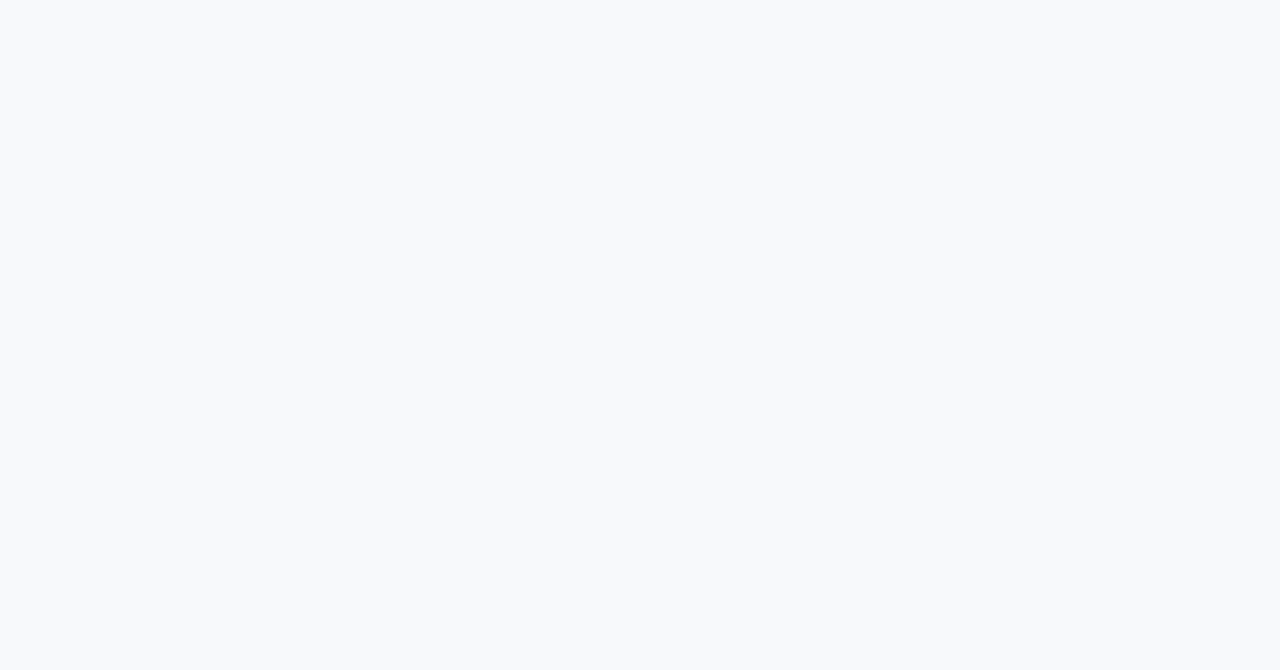
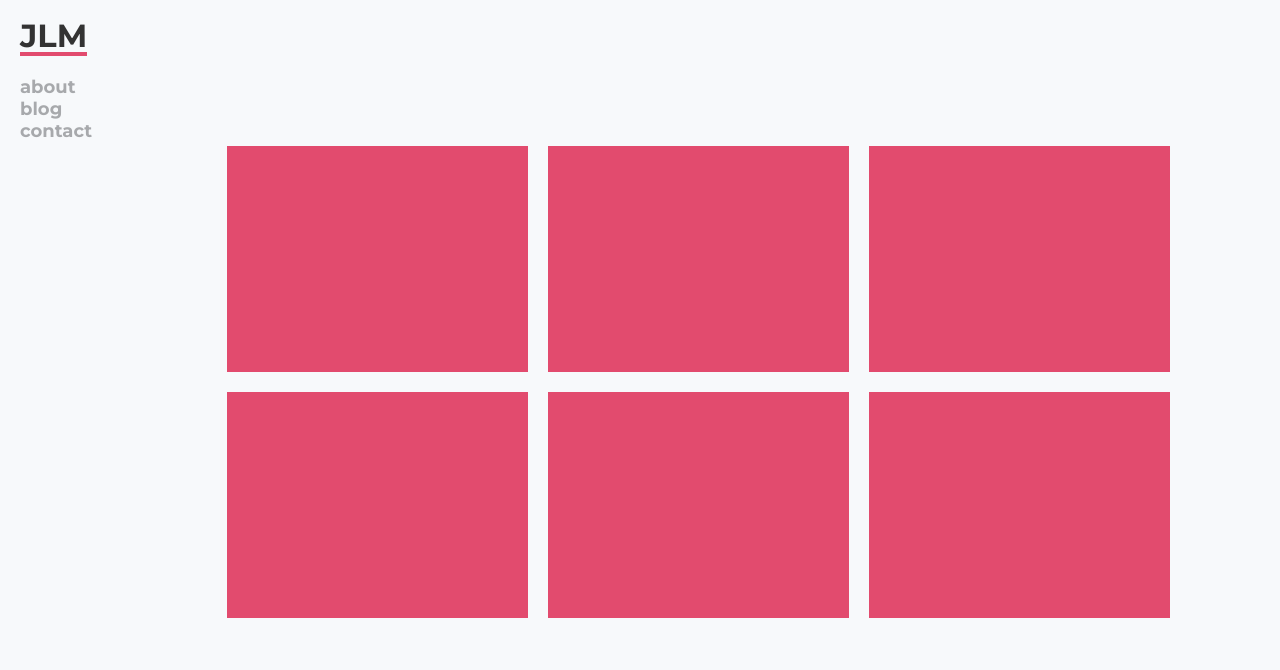
Before and after one commit to jonlemarquand/portfolio, a plain HTML site: page index.html in a window 1280 px wide. Drawn offline with Linux system fonts and the light colour scheme.

Commit message:
Initial layout

```diff
--- a/index.html
+++ b/index.html
@@ -1,12 +1,27 @@
 <!DOCTYPE html>
 <head>
     <link rel="stylesheet" type="text/css" href="style.css">
+    <link href="https://fonts.googleapis.com/css?family=Montserrat:300,700|Open+Sans&display=swap" rel="stylesheet">
     <title>Jon Le Marquand | Front-End Web Developer</title>
 </head>
 <body>
 <div id="container">
-    <div id="navbar"></div>
-    <div id="content"></div>
+    <div id="navbar">
+        <div class="logo">JLM</div>
+        <ul>
+            <li>about</li>
+            <li>blog</li>
+            <li>contact</li>
+        </ul>
+    </div>
+    <div id="content">
+        <div class="item"></div>
+        <div class="item"></div>
+        <div class="item"></div>
+        <div class="item"></div>
+        <div class="item"></div>
+        <div class="item"></div>
+    </div>
     <div id="social-footer"></div>
 </div>
 </body>
--- a/style.css
+++ b/style.css
@@ -1,3 +1,6 @@
+/*font-family: 'Open Sans', sans-serif;
+font-family: 'Montserrat', sans-serif;*/
+
 body {
     margin: 0;
     padding: 0;
@@ -9,16 +12,58 @@ body {
     height: 100vh;
     display: grid;
     grid-template-areas: "navbar the-content" "social-footer social-footer";
-    grid-template-columns: 1fr 3fr;
-    grid-template-rows: 5fr 1fr;
+    grid-template-columns: 1fr 10fr;
+    grid-template-rows: 8fr 1fr;
 }
 
 #navbar {
     grid-area: navbar;
+    padding: 20px;
+}
+
+.logo {
+    display: inline-block;
+    color: #333;
+    font-family: 'Montserrat', sans-serif;
+    font-weight: 700;
+    font-size: 2em;
+    border-bottom: 4px solid #E24B6E;
+    line-height: 1;
+    margin-bottom: 20px;
+    cursor: default;
+}
+
+#navbar ul {
+    display: inline-block;
+    list-style: none;
+    font-family: 'Montserrat', sans-serif;
+    font-size: 1.125em;
+    font-weight: 700;
+    color: #A7A9AC;
+    margin: 0;
+    padding: 0;
+    cursor: pointer;
+}
+
+#navbar ul li:hover {
+    color: #E24B6E;
 }
 
 #content {
+    padding: 85px 5em 2em 5em;
     grid-area: the-content;
+    display: flex;
+    flex-direction: row;
+    flex-wrap: wrap;
+    align-content: center;
+    justify-content: center;
+}
+
+.item {
+    background-color: #E24B6E;
+    width: 30%;
+    height: 38%;
+    margin: 10px;
 }
 
 #social-footer {
```
